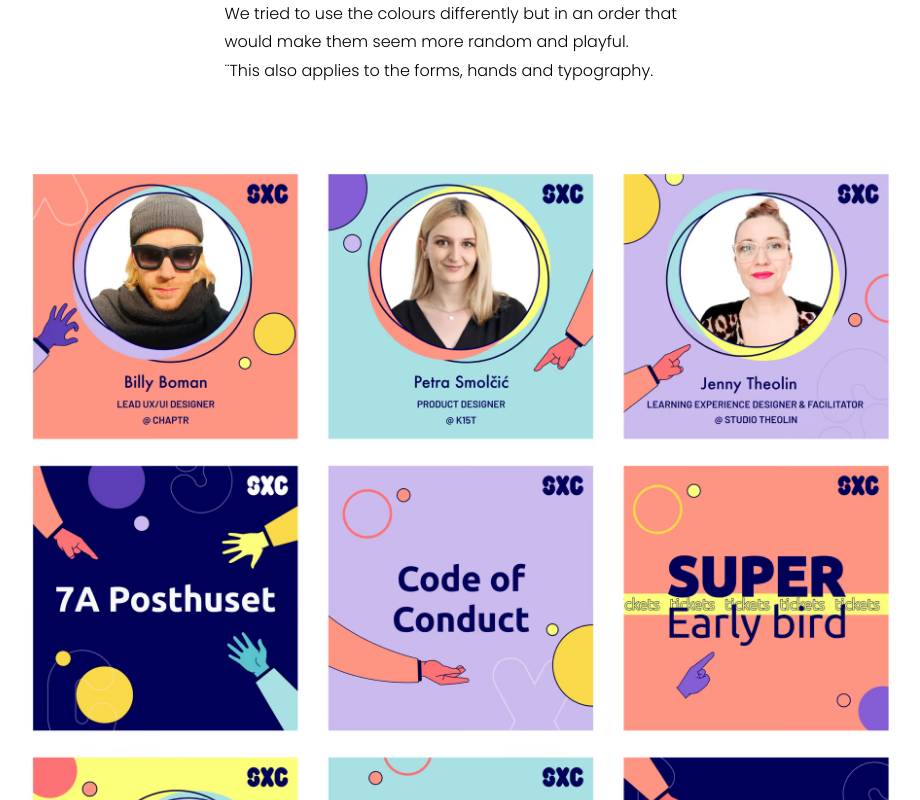
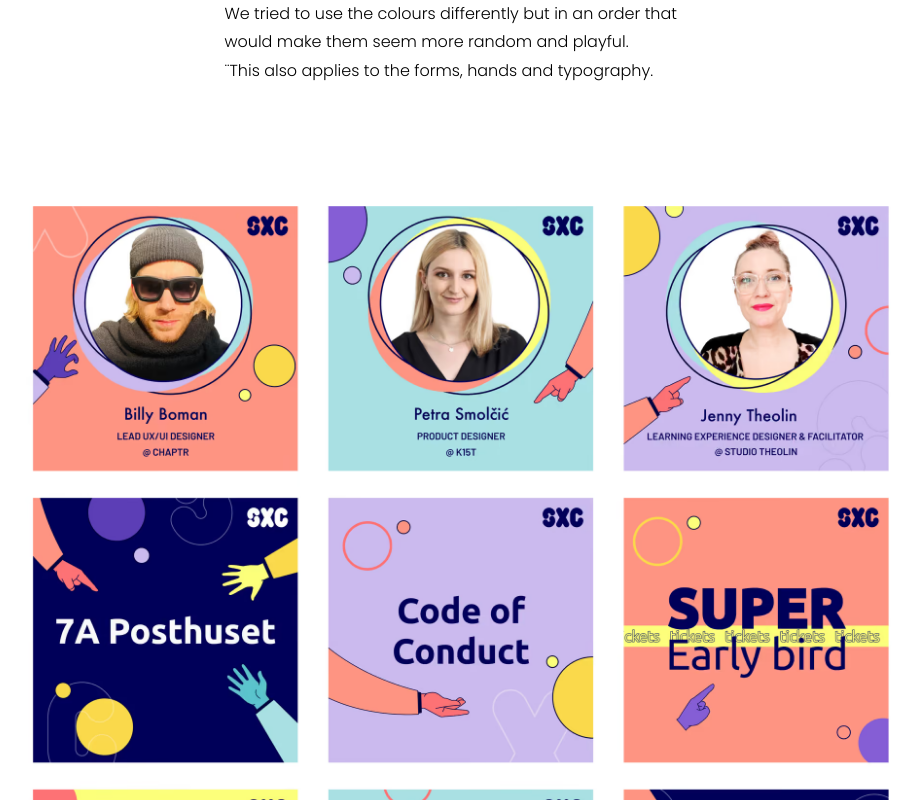
Before and after one commit to jbranzell2/jbranzell2.github.io, a React (Vite) app: page /sthlm in a window 1280 px wide. Shown: the part 5180-5980 px from the top of the page, without its empty margins (185-1105 px from the left). Built offline with nearby package versions, Linux system fonts and the light colour scheme; the HTML template or start-up script is replaced by a standard one.

Commit message:
Add 32px more top padding above the SXC 6 image
Desktop-only: 40px -> 72px top padding, bottom stays at 40px.

```diff
--- a/src/pages/SthlmXperience.tsx
+++ b/src/pages/SthlmXperience.tsx
@@ -210,7 +210,7 @@ export default function SthlmXperience() {
                 <p className="font-['Poppins:Light',sans-serif] leading-[1.8rem] not-italic text-base text-black w-[461px]">¨This also applies to the forms, hands and typography.</p>
               </div>
             </div>
-            <div className="w-full py-10 mt-12">
+            <div className="w-full pt-[72px] pb-10 mt-12">
               <img alt="SXC 6" className="w-full h-auto block" src={imgSxc6} />
             </div>
           </div>
```
